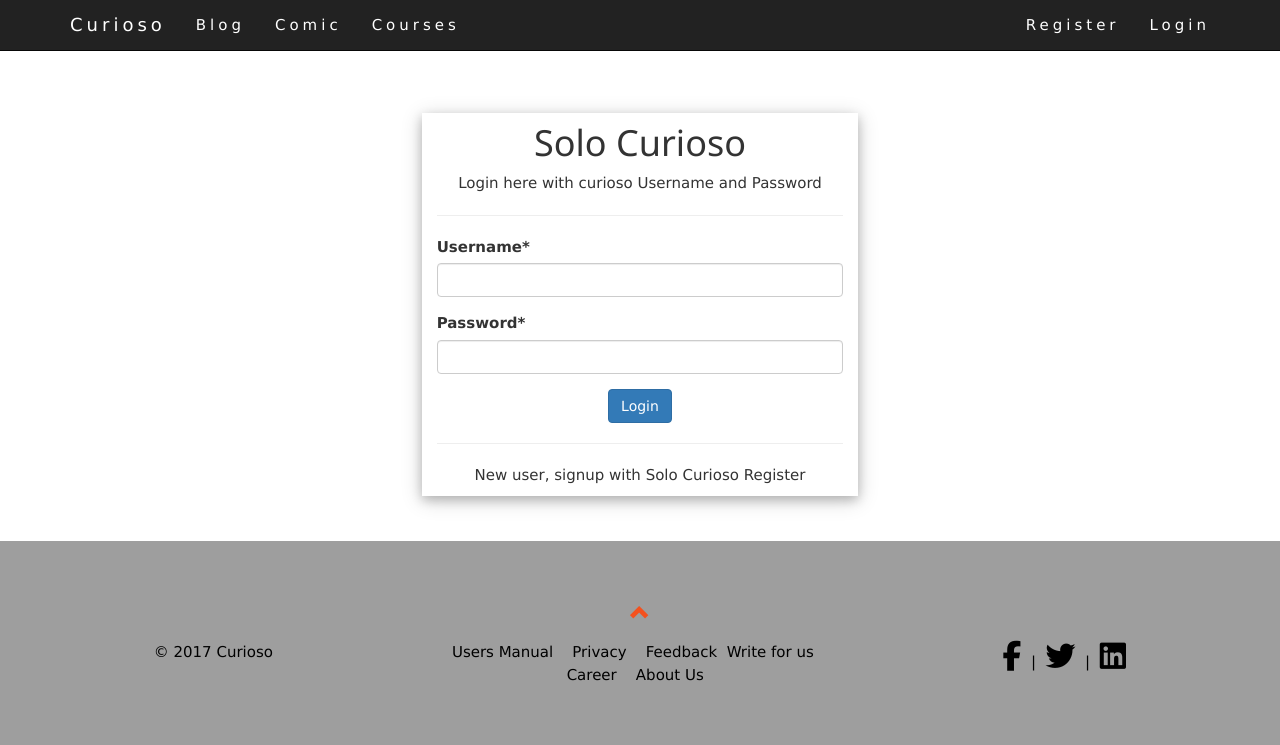
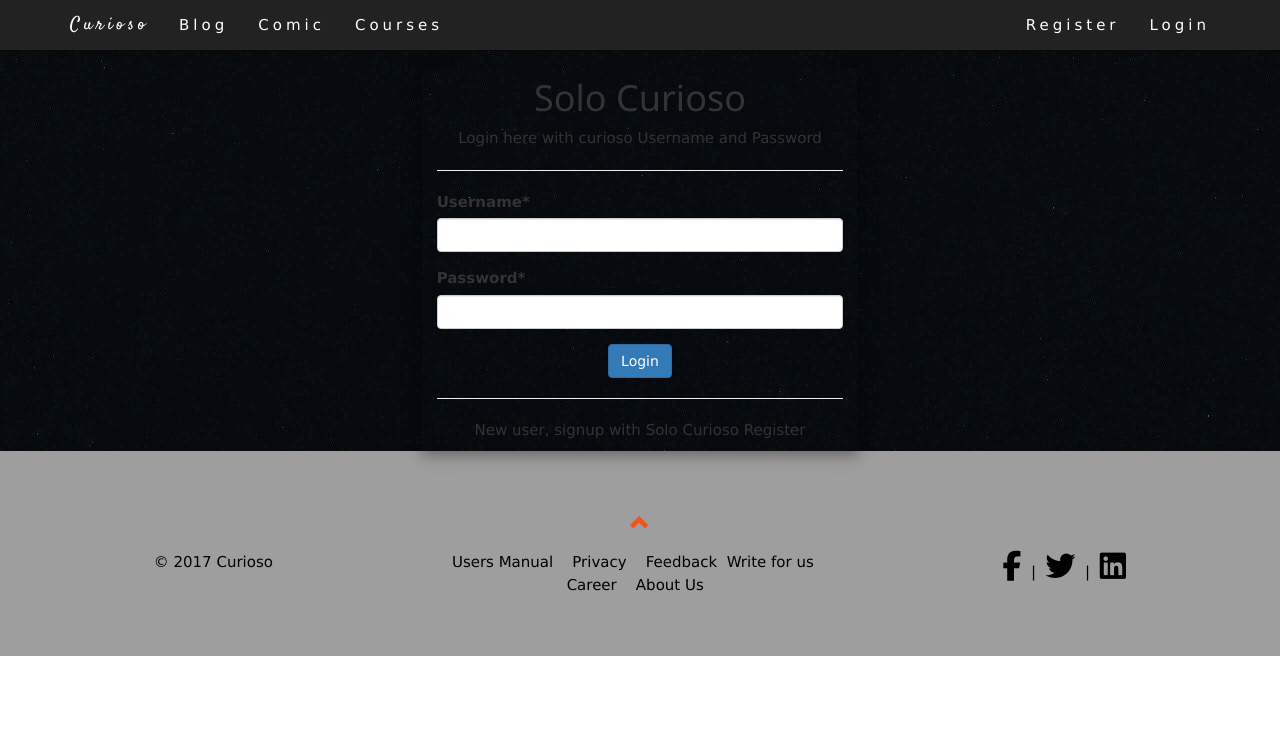
Before and after one commit to partoftheorigin/curioso_website, a Django app: page /login/ in a window 1280 px wide. Shown: the top 745 px of the page. Run offline with Django 3.2, Linux system fonts and the light colour scheme; tables that the repository leaves empty hold one stand-in row (values such as "Sample post"); some libraries are stand-ins or nearby versions.

Commit message:
front end changes

```diff
--- a/home/static/css/style.css
+++ b/home/static/css/style.css
@@ -1,5 +1,13 @@
 body{
   font-family: 'Raleway', sans-serif;
+}
+
+.background-picture{
+    background-image: url(../img/banner.jpg);
+}
+
+.white{
+        background-color: #f4511e;
 }
 
 #topNav {
@@ -137,6 +145,12 @@ body{
 .navbar li a, .navbar .navbar-brand {
     color: #fff !important;
 }
+
+.navbar-brand{
+    font-family: 'Satisfy';
+    font-size: 30px;
+}
+
 .navbar-nav li a:hover, .navbar-nav li.active a {
     color: #f4511e !important;
     background-color: #fff !important;
--- a/home/templates/home/base.html
+++ b/home/templates/home/base.html
@@ -16,9 +16,10 @@
     <script src="https://ajax.googleapis.com/ajax/libs/jquery/3.2.1/jquery.min.js"></script>
     <script src="https://maxcdn.bootstrapcdn.com/bootstrap/3.3.7/js/bootstrap.min.js"></script>
     <link rel="stylesheet" href="https://www.w3schools.com/w3css/4/w3.css">
+
     <style>
 
-  </style>
+    </style>
 </head>
 
 <body id="myPage" data-spy="scroll" data-target=".navbar" data-offset="60">
@@ -121,6 +122,7 @@
     </div>
 </footer>
 
+
 <script>
     $('#nav2').affix({
          offset: {
--- a/home/templates/home/writeforus.html
+++ b/home/templates/home/writeforus.html
@@ -3,6 +3,9 @@
 
 
 {% block content %}
+
+<div class="background-picture">
+
 
     <div class="container ">
         <div class='col-sm-6 col-sm-offset-3 '>
@@ -19,5 +22,5 @@
             <br>
         </div>
     </div>
-
+</div>
 {% endblock content %}
--- a/templates/form1.html
+++ b/templates/form1.html
@@ -3,9 +3,11 @@
 {% load crispy_forms_tags %}
 
 {% block content %}
-    <br><br>
+
+<div class="background-picture">
     <div class="row">
         <br><br><br>
+        <div class="white">
             <div class=' w3-card-4 col-sm-4 col-sm-offset-4 '>
                 <h1 align="center">Solo Curioso</h1>
                 <p align="center">Login here with curioso Username and Password</p>
@@ -18,5 +20,6 @@
                   </form>
             </div>
         </div>
-    <br><br>
+    </div>
+</div>
 {% endblock content %}
```
Also changed, not shown: home/templates/home/feedback.html (+7 -2 lines), home/templates/home/privacy.html (+19 -1 lines), templates/form.html (+8 -4 lines), db.sqlite3, home/static/img/banner1.jpg (deleted). Lines whose indentation alone changed are shown as unchanged.
